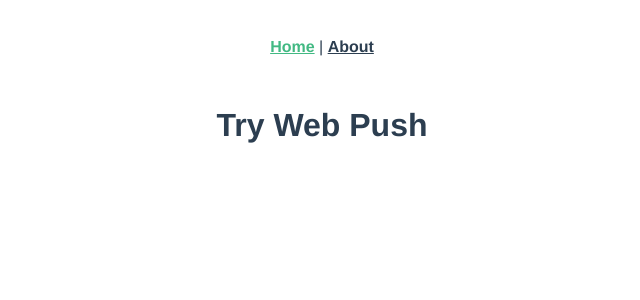
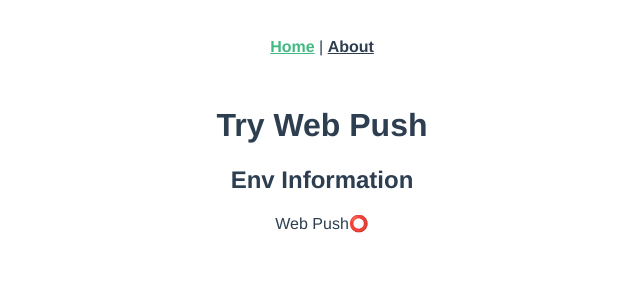
Before and after one commit to ShuheiKgy/try-pwa-web-push-client, a Vue app: page / in a window 1280 px wide. Shown: the top 300 px of the page, without its empty margins (318-958 px from the left). Built offline with nearby package versions, Linux system fonts and the light colour scheme; no server answers.

Commit message:
微修正

```diff
--- a/src/views/Home.vue
+++ b/src/views/Home.vue
@@ -1,11 +1,25 @@
 <template>
   <div class="home">
     <h1>Try Web Push</h1>
+
+    <section>
+      <h2>Env Information</h2>
+      <p>
+        <span>Web Push</span>
+        <span>{{ webPushUsable | usable }}</span>
+      </p>
+    </section>
   </div>
 </template>
 
 <script>
 export default {
-  name: "home"
+  name: "home",
+  filters: {
+    usable: flg => (flg === true ? "⭕️" : "❌")
+  },
+  computed: {
+    webPushUsable: vm => vm.$_webPush.usable
+  }
 };
 </script>
```
